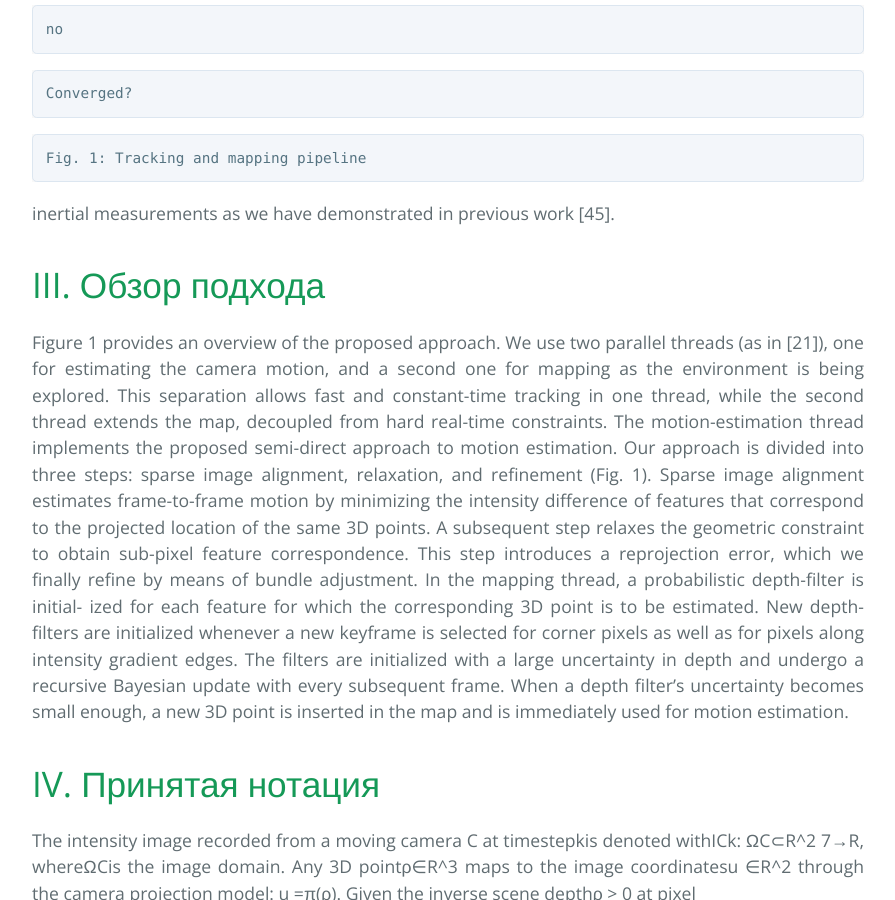
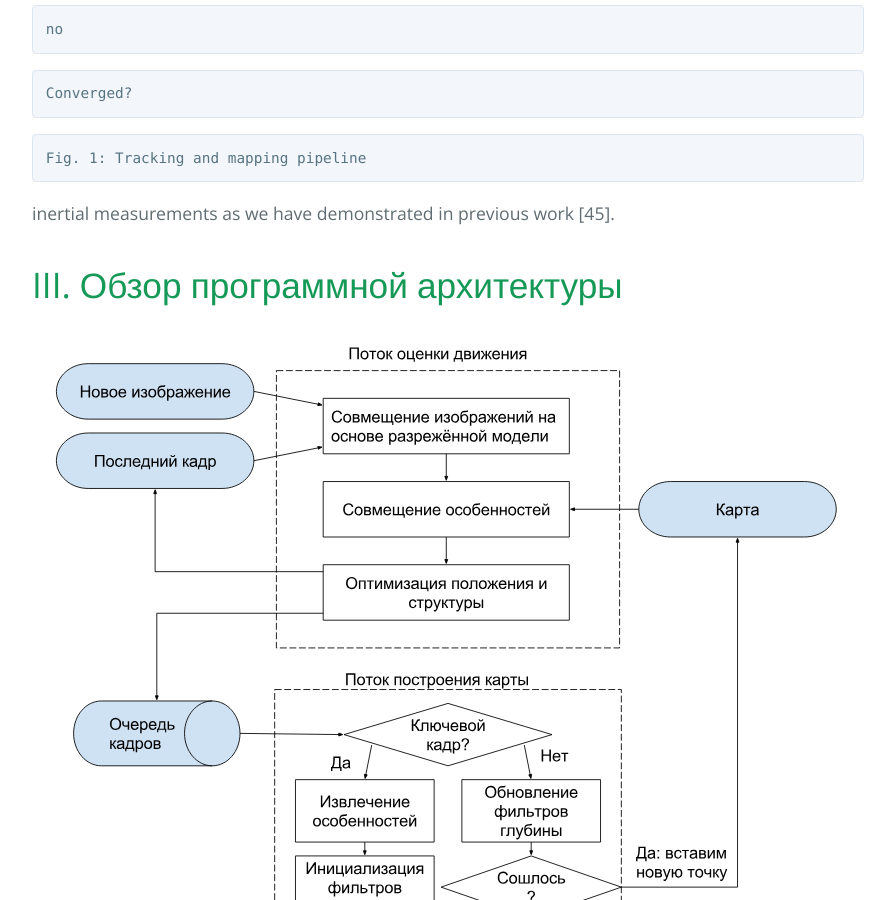
Before and after one commit to i-v-s/slam, a Jekyll site: the page built from svo2.md, in a window 1280 px wide and 900 px high, scrolled down 5743 px. Shown: the whole window, without its empty margins (192-1087 px from the left). Built offline with Jekyll 4.4.1, drawn with Linux system fonts in a browser that asks for light colours; our own code applies the rules of GitHub Pages for plain Markdown files.

Commit message:
Обновлено svo2.md

```diff
--- a/svo2.md
+++ b/svo2.md
@@ -267,7 +267,11 @@ Fig. 1: Tracking and mapping pipeline
 inertial measurements as we have demonstrated in previous
 work [45].
 
-# III. Обзор подхода
+# III. Обзор программной архитектуры
+
+![Потоки отслеживания и построения карты]({{site.baseurl}}/SVO2/fig1.svg)
+
+
 Figure 1 provides an overview of the proposed approach.
 We use two parallel threads (as in [21]), one for estimating
 the camera motion, and a second one for mapping as the
```
